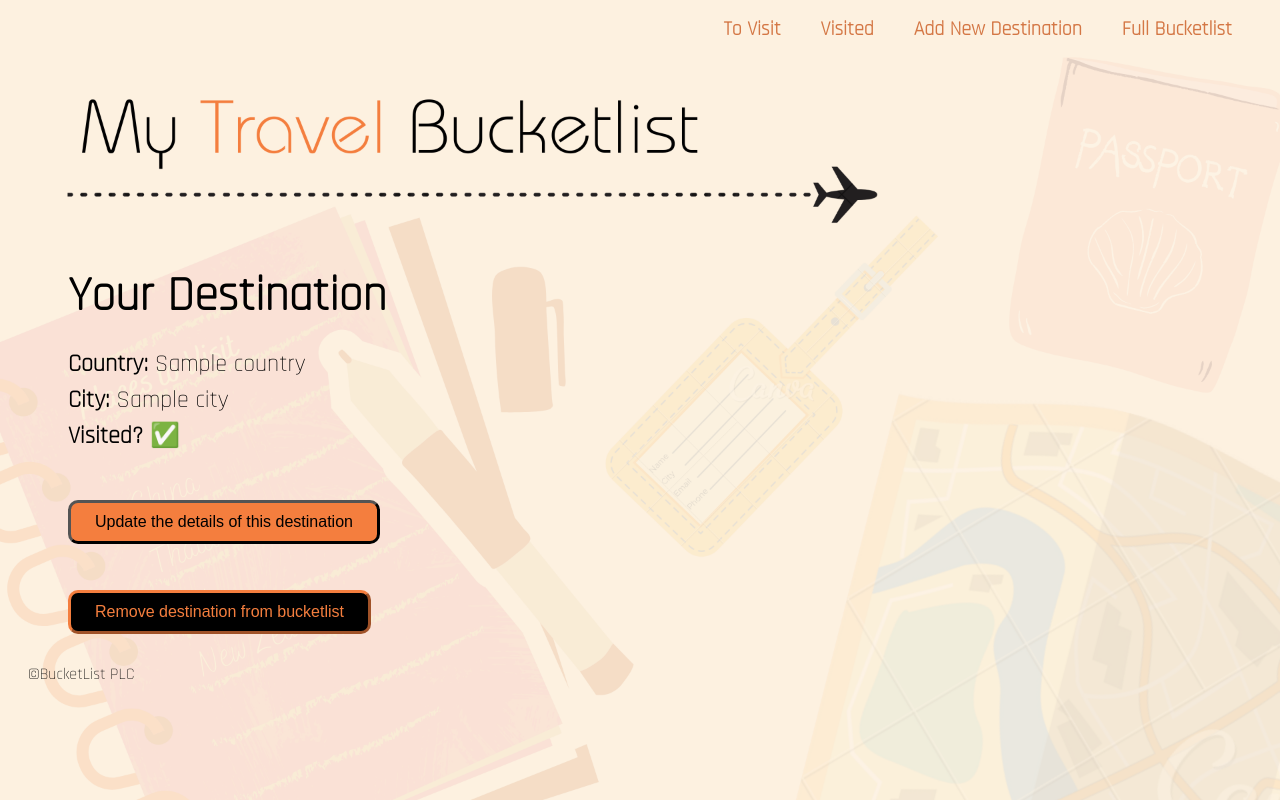
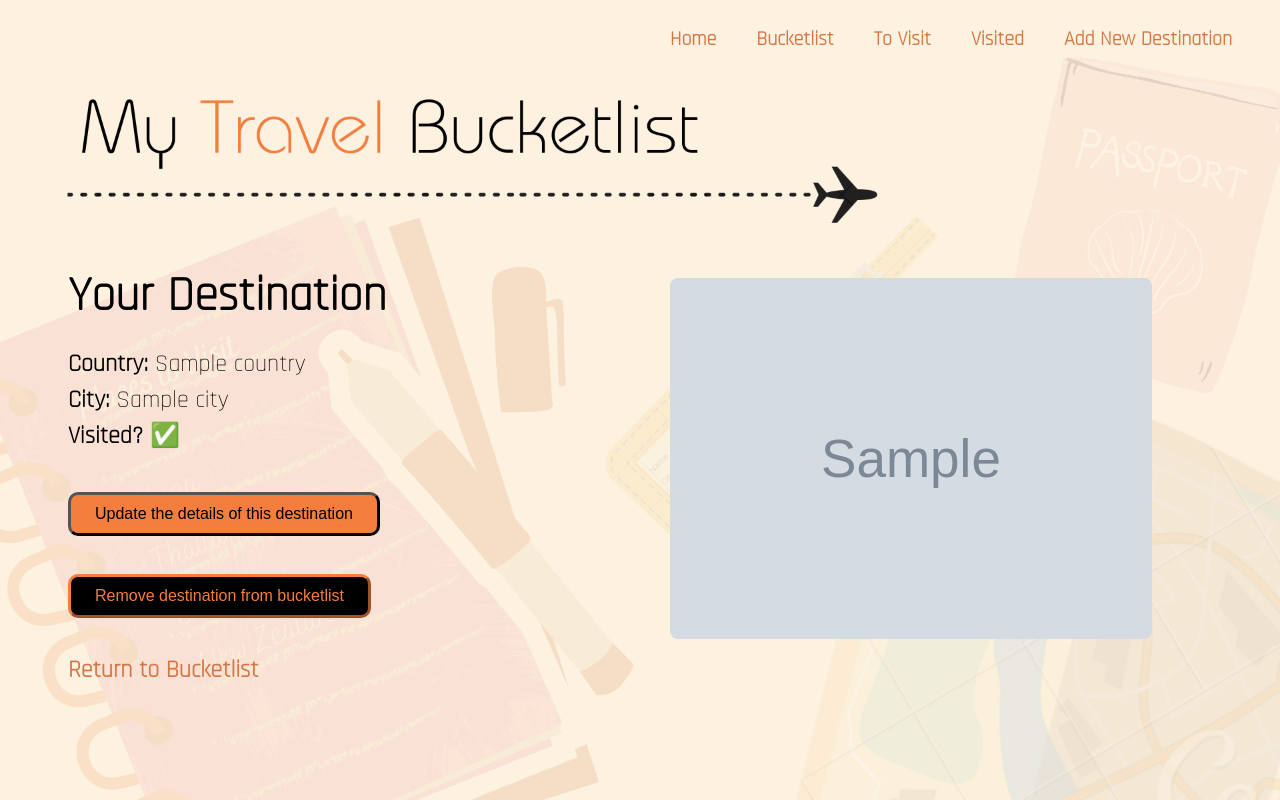
Before and after one commit to StephJBow/Travel-Bucketlist-Project, a Flask app: page /bucketlist/1 in a window 1280 px wide; the page is wider, and only the part inside the window is pictured. Run offline with Flask 3, Linux system fonts and the light colour scheme; tables that the repository leaves empty hold one stand-in row (values such as "Sample post"); grey boxes marked "Sample" are stand-in pictures; some web fonts are replaced.

Commit message:
final project updates (for now)

```diff
--- a/app.py
+++ b/app.py
@@ -4,7 +4,7 @@ from flask_migrate import Migrate
 
 app = Flask(__name__)
 
-app.config["SQLALCHEMY_DATABASE_URI"] = f"postgresql://postgres:password@localhost:5432/travel_bucketlist"
+app.config["SQLALCHEMY_DATABASE_URI"] = f"postgresql://postgres:password@localhost:5432/travel_bucketlist2"
 db = SQLAlchemy(app)
 migrate = Migrate(app, db)
 
--- a/controllers/city_controller.py
+++ b/controllers/city_controller.py
@@ -5,6 +5,7 @@ from models.city import City
 from app import db
 
 city_blueprint = Blueprint("cities", __name__)
+
 
 @city_blueprint.route("/bucketlist")
 def show_bucketlist():
@@ -33,10 +34,10 @@ def add_to_bucketlist():
 @city_blueprint.route("/bucketlist/new", methods=["POST"])
 def add_new_city():
     city_name = request.form["city_name"]
+    image_url = request.form["image_url"]
     visited = "visited" in request.form
-    # for city.country.country_id:
     country_id = request.form["country_id"]
-    new_city = City(city_name=city_name, visited = visited, country_id=country_id)
+    new_city = City(city_name=city_name, image_url=image_url, visited = visited, country_id=country_id)
     db.session.add(new_city)
     db.session.commit()
     return redirect ("/bucketlist")
@@ -64,6 +65,8 @@ def update_destination(id):
     city_to_update = City.query.get(id)
     city_to_update.country.country_name = request.form["country_name"]
     city_to_update.city_name = request.form["city_name"]
+    city_to_update.image_url = request.form["image_url"]
+
     if "visited" in request.form:
         city_to_update.visited = True
     else:
@@ -79,37 +82,34 @@ def delete_destination(id):
     return redirect (f"/bucketlist/{id}")
 
 
+# chile = Country(country_name = "Chile")
+# india = Country(country_name = "India")
+# italy = Country(country_name = "Italy")
+# south_africa = Country(country_name = "South Africa")
+# japan = Country(country_name = "Japan")
 
-    # chile = Country(country_name = "Chile")
-    # india = Country(country_name = "India")
-    # italy = Country(country_name = "Italy")
-    # south_africa = Country(country_name = "South Africa")
-    # japan = Country(country_name = "Japan")
+# db.session.add(chile)
+# db.session.add(india)
+# db.session.add(italy)
+# db.session.add(south_africa)
+# db.session.add(japan)
+# db.session.commit()
 
-    # db.session.add(chile)
-    # db.session.add(india)
-    # db.session.add(italy)
-    # db.session.add(south_africa)
-    # db.session.add(japan)
-    # db.session.commit()
+# santiago = City(city_name = "Santiago", visited = True, description = "put description here", image_url=".", country=chile)
+# valparaiso = City(city_name = "Valparaiso", visited = False, description = "put description here", image_url=".", country=chile)
+# antofagasta = City(city_name = "Antofagasta", visited = False, description = "put description here", image_url=".", country=chile)
+# mumbai = City(city_name = "Mumbai", visited = False, description = "put description here", image_url=".", country=india)
+# jaipur = City(city_name = "jaipur", visited = False, description = "put description here", image_url=".", country=india)
+# rome = City(city_name = "Rome", visited = False, description = "put description here", image_url=".", country=italy)
+# venice = City(city_name = "Venice", visited = False, description = "put description here", image_url=".", country=italy)
+# florence = City(city_name = "Florence", visited = False, description = "put description here", image_url=".", country=italy)
 
-    # santiago = City(city_name = "Santiago", visited = True, country=chile)
-    # valparaiso = City(city_name = "Valparaiso", visited = False, country=chile)
-    # antofagasta = City(city_name = "Antofagasta", visited = False, country=chile)
-    # mumbai = City(city_name = "Mumbai", visited = False, country=india)
-    # jaipur = City(city_name = "jaipur", visited = False, country=india)
-    # rome = City(city_name = "Rome", visited = False, country=italy)
-    # venice = City(city_name = "Venice", visited = False, country=italy)
-    # florence = City(city_name = "Florence", visited = False, country=italy)
-
-    # db.session.add(santiago)
-    # db.session.add(valparaiso)
-    # db.session.add(antofagasta)
-    # db.session.add(mumbai)
-    # db.session.add(jaipur)
-    # db.session.add(rome)
-    # db.session.add(venice)
-    # db.session.add(florence)
-    # db.session.commit()
-
-    # return "First list done!"
+# db.session.add(santiago)
+# db.session.add(valparaiso)
+# db.session.add(antofagasta)
+# db.session.add(mumbai)
+# db.session.add(jaipur)
+# db.session.add(rome)
+# db.session.add(venice)
+# db.session.add(florence)
+# db.session.commit()
--- a/static/style.css
+++ b/static/style.css
@@ -12,12 +12,15 @@ body {
     background-size: cover;
     background-repeat: no-repeat;
     background-color: #FDF1E0;
+    max-width: 100%;
+    height: auto;
     }
 
     .menu li {
         float: right;
         text-decoration: none;
         margin: 0;
+        padding-top: 10px;
         padding-right: 40px;
         overflow: hidden;
         font-size: 20px;
@@ -26,6 +29,10 @@ body {
 
     .menu li:hover {
         opacity: 0.8;
+    }
+
+    .update_header {
+        padding-left: 60px;
     }
 
     #list_here {
@@ -41,15 +48,27 @@ body {
         font-size: 24px;
     }
 
-    .new_form {
-        padding-left: 60px;
+    #indented_form  {
+        padding-left: 80px;
+        font-size: 24px;
+    }
+
+    .current_details {
         font-size: 24px;
         line-height: 36px;
-        width: 100%;
+        padding-left: 60px;
     }
 
-    #indented_form  {
-        padding-left: 80px;
+    .updated_details {
+        font-size: 24px;
+        line-height: 36px;
+        padding-left: 60px;
+    }
+
+    #country_id {
+        font-size: 18px;
+        margin: 5px;
+        padding-right: 15px;
     }
 
     #add_button {
@@ -114,4 +133,64 @@ body {
         border: 3px #f47e3e;
         border-style: outset;
         border-radius: 10px;
+        margin-left: 60px;
     }
+
+    .city_image {
+        width: 40%;
+        border-radius: 8px;
+        float: right;
+        margin-right: 120px;
+    }
+
+    .new_header {
+        padding-left: 60px;
+        font-size: 24px;
+        line-height: 36px;
+    }
+
+    .new_text {
+        font-size: 24px;
+        line-height: 36px;
+        padding-left: 60px;
+    }
+
+    .visited {
+        font-size: 24px;
+        line-height: 36px;
+        padding-left: 60px;
+    }
+
+    .edit_button {
+        margin-top: 22px;
+        margin-left: 60px;
+        background-color: #f47e3e;
+        color: black;
+        padding: 10px 24px;
+        text-align: center;
+        text-decoration: none;
+        font-size: 16px;
+        border: 3px black;
+        border-style: outset;
+        border-radius: 10px;
+    }
+
+    .new_form {
+        margin-left: 60px;
+    }
+
+    .new_form>h3 {
+        font-size: 24px;
+    }
+
+    .return_home {
+        font-size: 24px;
+        margin-left: 60px;
+        font-weight: bold;
+    }
+
+    .text_box {
+        font-size: 18px;
+        margin: 5px;
+        padding-right: 15px;
+    }
--- a/templates/base.jinja
+++ b/templates/base.jinja
@@ -20,13 +20,14 @@
 
     <body>
     <header class="header">
-        {# <img src="/static/images/Child_pages.png" alt="Logo" class="logo" id="brain_logo"> #}
+
         <nav>
             <ul class="menu">
-                <li><a href="/bucketlist">Full Bucketlist</a></li>
                 <li><a href="/bucketlist/new">Add New Destination</a></li>
                 <li><a href="/bucketlist/visited">Visited</a></li>
                 <li><a href="/bucketlist/notyetvisited">To Visit</a></li>
+                <li><a href="/bucketlist">Bucketlist</a></li>
+                <li><a href="/">Home</a></li>
             </ul>
         </nav>
     </header>
@@ -35,8 +36,4 @@
     {% endblock%}
     </body>
 
-    <footer>
-        ©BucketList PLC
-    </footer>
-
 </html>
--- a/templates/not_visited.jinja
+++ b/templates/not_visited.jinja
@@ -16,11 +16,14 @@
             <td>{{ city.country.country_name }}</td>
             <td>{{ city.city_name }} </td>
             <td><span> &#x274C;</span></td>
+            <td><a href="/bucketlist/{{ city.id }}"><b>More Details</b></a></td>
         {% endif %}</td>
     </tr>
     {% endfor %}
 </table>
 
+<br><p><a href="/bucketlist" class="return_home">Return to Bucketlist</a></p>
+
 </body>
 
 
--- a/templates/one_destination.jinja
+++ b/templates/one_destination.jinja
@@ -1,24 +1,30 @@
 {% extends 'base.jinja'%}
 
 {% block content %}
-<div class="new_form">
-    <h1>Your Destination</h1>
+<body>
 
+    <div class="new_header"> <img class="city_image" src = {{city.image_url}} >
+    <h1>Your Destination</h1></div>
+
+    <div class="new_text">
     <b>Country:</b> {{ city.country.country_name }} <br>
-    <b>City:</b> {{ city.city_name }} <br>
+    <b>City:</b> {{ city.city_name }}</div>
 
-    {% if city.visited %}
+    <div class="visited">{% if city.visited %}
         <span><b> Visited? </b> &#9989;</span><br>
     {% else %}
         <span><b>  Visited? </b>&#x274C;</span><br>
-    {% endif %}
+    {% endif %} </div>
 
 
-<p><a href="/bucketlist/{{ city.id }}/edit"><button>Update the details of this destination</button></a></p>
+<p><a href="/bucketlist/{{ city.id }}/edit"><button class="edit_button">Update the details of this destination</button></a></p>
 <form action="/bucketlist/{{ city.id }}/delete" method="post">
     <button type="submit" id="delete_button">Remove destination from bucketlist</button>
 </form>
 
+<br><p><a href="/bucketlist" class="return_home">Return to Bucketlist</a></p>
 
-</div>
+</body>
+
+
 {% endblock %}
--- a/templates/visited.jinja
+++ b/templates/visited.jinja
@@ -16,10 +16,14 @@
             <td>{{ city.country.country_name }}</td>
             <td>{{ city.city_name }} </td>
             <td><span> &#9989;</span></td>
+            <td><a href="/bucketlist/{{ city.id }}"><b>More Details</b></a></td>
         {% endif %}</td>
+
     </tr>
     {% endfor %}
 </table>
+
+<br><p><a href="/bucketlist" class="return_home">Return to Bucketlist</a></p>
 
 </body>
 
```
Also changed, not shown: migrations/versions/2461feb0b68d_.py (added, +34 -0 lines), models/city.py (+6 -2 lines), templates/new.jinja (+18 -11 lines), templates/update_destination.jinja (+18 -11 lines), static/images/1.png (added), static/images/2.png (added), 2 other files.
